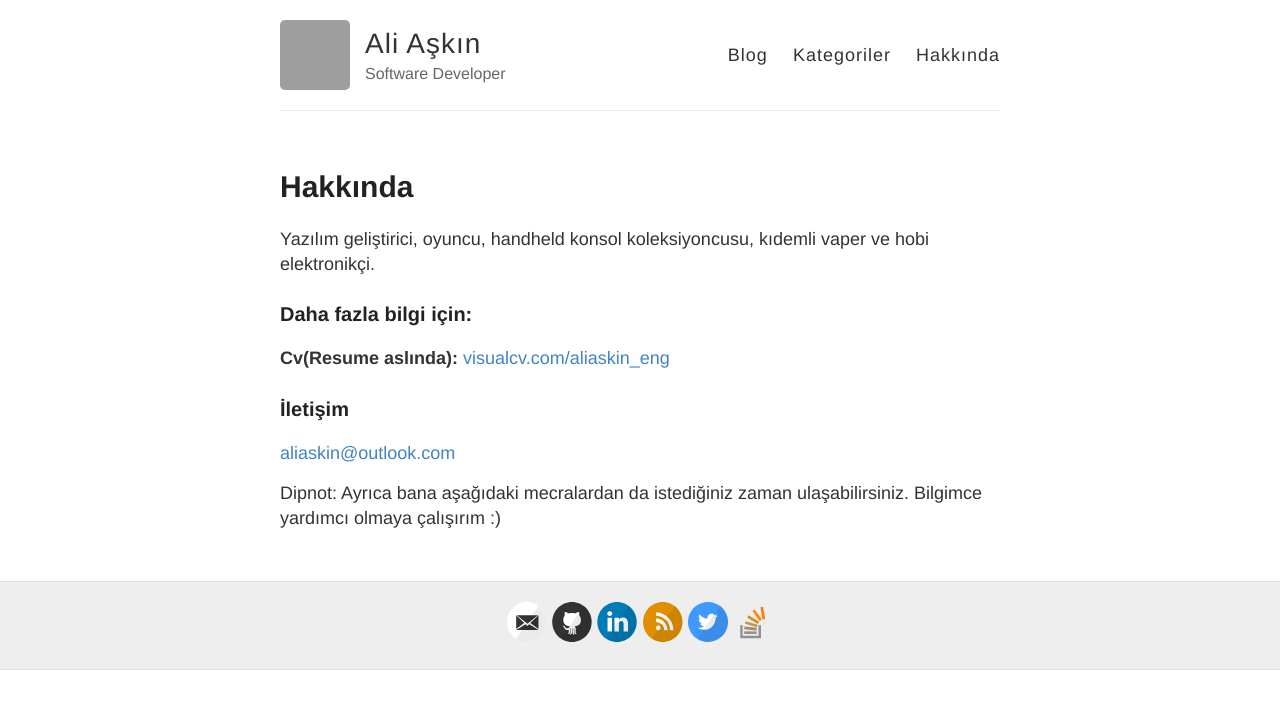
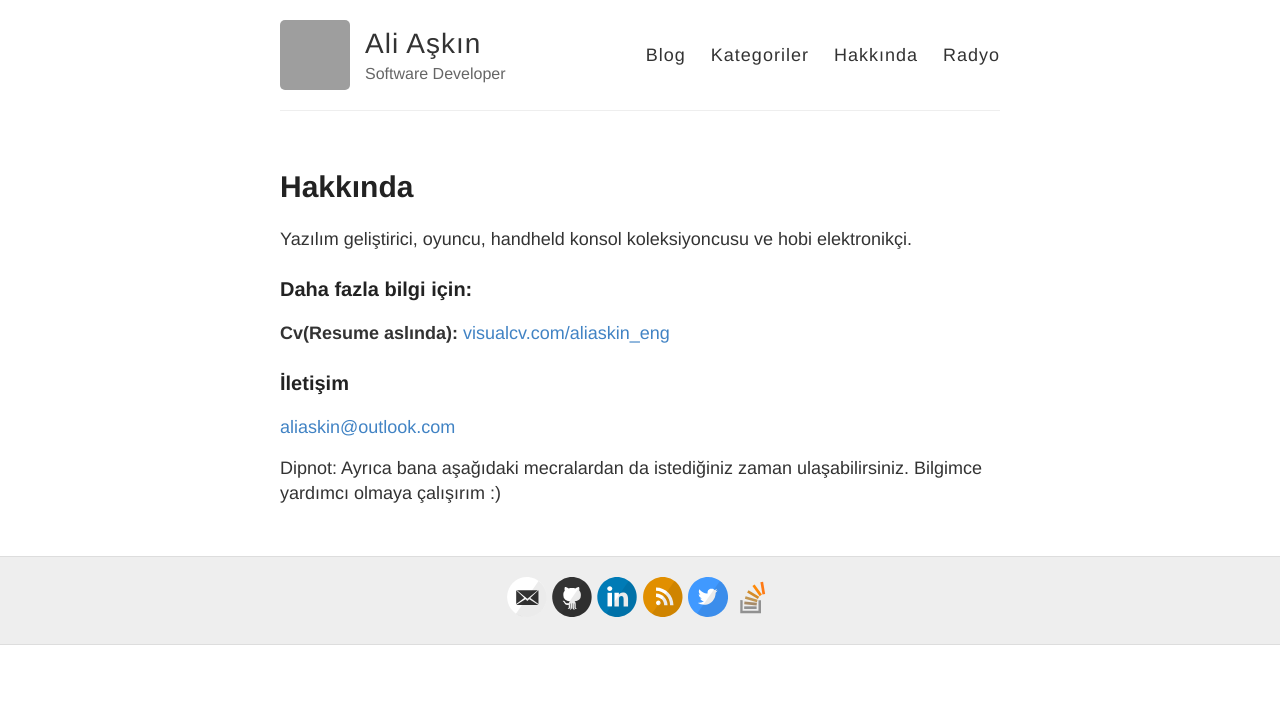
Before and after one commit to darkrpd/awesomeblog, a Jekyll site: the page built from about.md, in a window 1280 px wide. Shown: the top 709 px of the page. Built offline with Jekyll 4.4.1, drawn with Linux system fonts in a browser that asks for light colours; grey boxes are pictures that could not be loaded.

Commit message:
Radio Feature
Spotify feature has been added

```diff
--- a/_config.yml
+++ b/_config.yml
@@ -38,8 +38,9 @@
     css_class: highlight
 sass:
   style: expanded
-gems:
+plugins:
 - jekyll-sitemap
+- jekyll-paginate
 - jekyll-feed
 - jekyll-admin
 exclude:
--- a/_layouts/default.html
+++ b/_layouts/default.html
@@ -30,6 +30,7 @@
             <a href="{{ site.baseurl }}/">Blog</a>
             <a href="{{ site.baseurl }}/categories">Kategoriler</a>
             <a href="{{ site.baseurl }}/about">Hakkında</a>
+            <a href="{{ site.baseurl }}/radio">Radyo</a>
           </nav>
         </header>
       </div>
--- a/about.md
+++ b/about.md
@@ -6,7 +6,7 @@
 
 # Hakkında
 
-Yazılım geliştirici, oyuncu, handheld konsol koleksiyoncusu, kıdemli vaper ve hobi elektronikçi.
+Yazılım geliştirici, oyuncu, handheld konsol koleksiyoncusu ve hobi elektronikçi.
 
 ### Daha fazla bilgi için:
 
```
Also changed, not shown: radio.md (added, +7 -0 lines).
